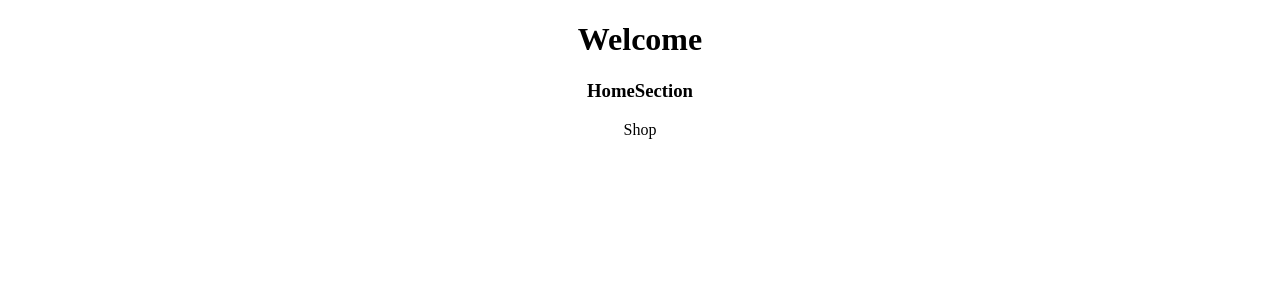
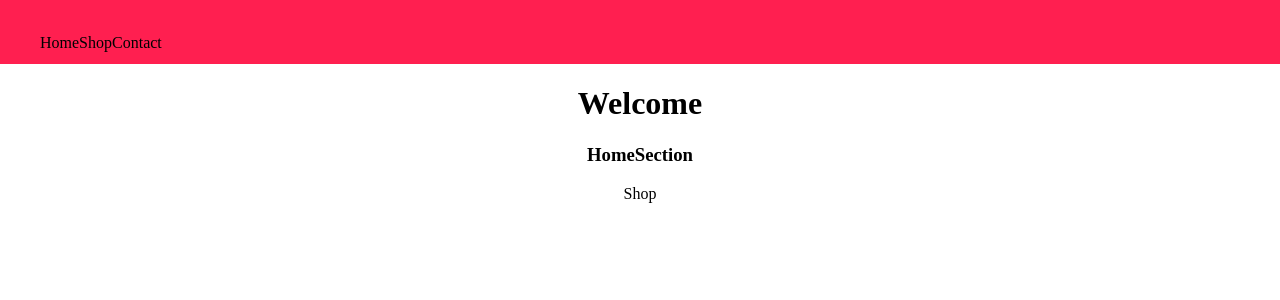
Before and after one commit to sayancoding/eBucket, a React (Create React App) app: page / in a window 1280 px wide. Shown: the top 300 px of the page. Built offline with nearby package versions, Linux system fonts and the light colour scheme; no server answers; a web font is replaced by a local one.

Commit message:
Header Comp

```diff
--- a/src/App.js
+++ b/src/App.js
@@ -5,8 +5,11 @@ import {Route} from 'react-router-dom';
 import HomeArea from "./Components/HomeArea/homeArea";
 import ShopingArea from './Components/ShopingArea/ShopingHome/shopingHome'
 import Item_preview from './Containers/Item_Preview/Item_preview'
+import Haeder from './Components/Header/Header'
+
 import SignIn from './Containers/SignIn/SignIn'
 import {auth,createUserProfileDocuments} from './Firebase/firebase.config'
+import Header from './Components/Header/Header';
 
 
 class App extends Component {
@@ -50,12 +53,16 @@ class App extends Component {
   render() {
 
     return (
-      <div className="App">
+      <div>
+        <Header/>
+
+        <div className="App">
         <h1>Welcome</h1>
             <Route path='/' exact component={HomeArea} />
             <Route path='/shop' exact component={ShopingArea} />
             <Route path='/shop/:ItemId' exact component={Item_preview} />
             <Route path='/signin' exact component={SignIn} />
+        </div>
       </div>
     )
   }
--- /dev/null
+++ b/src/Components/Header/Header.css
@@ -0,0 +1,10 @@
+nav{
+    display: inline-block;
+    height: 4rem;
+    width: 100%;
+    background-color: rgb(255, 31, 80);
+}
+ul{
+    list-style: none;
+    display: flex;
+}
--- /dev/null
+++ b/src/Components/Header/Header.jsx
@@ -0,0 +1,26 @@
+import React from 'react'
+import './Header.css'
+
+const Header = (props) => {
+    return (
+        <div>
+
+            <nav>
+                <div className="imgArea">
+                    <img src="" alt=""/>
+                </div>
+
+                <div className="option">
+                    <ul>
+                        <li>Home</li>
+                        <li>Shop</li>
+                        <li>Contact</li>
+                    </ul>
+                </div>
+            </nav>
+
+        </div>
+    )
+}
+
+export default Header;
--- a/src/index.css
+++ b/src/index.css
@@ -9,6 +9,8 @@
 body{
   padding:  0;
   margin: 0;
+  top: 0;
+  left: 0;
   font-family: 'Product Sans'
 }
 input{
```
